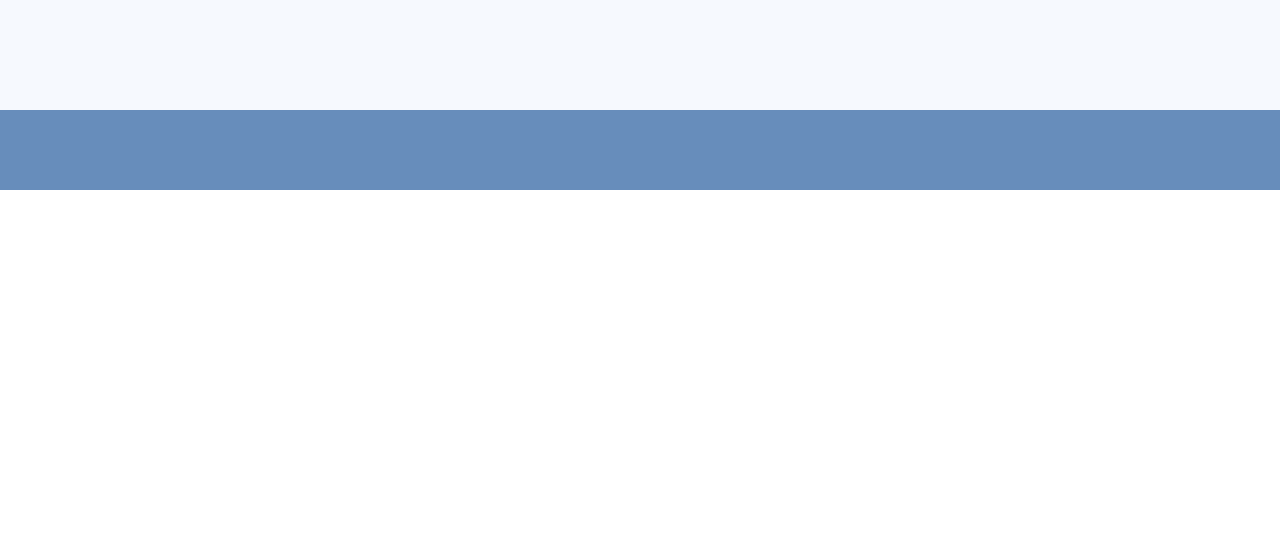
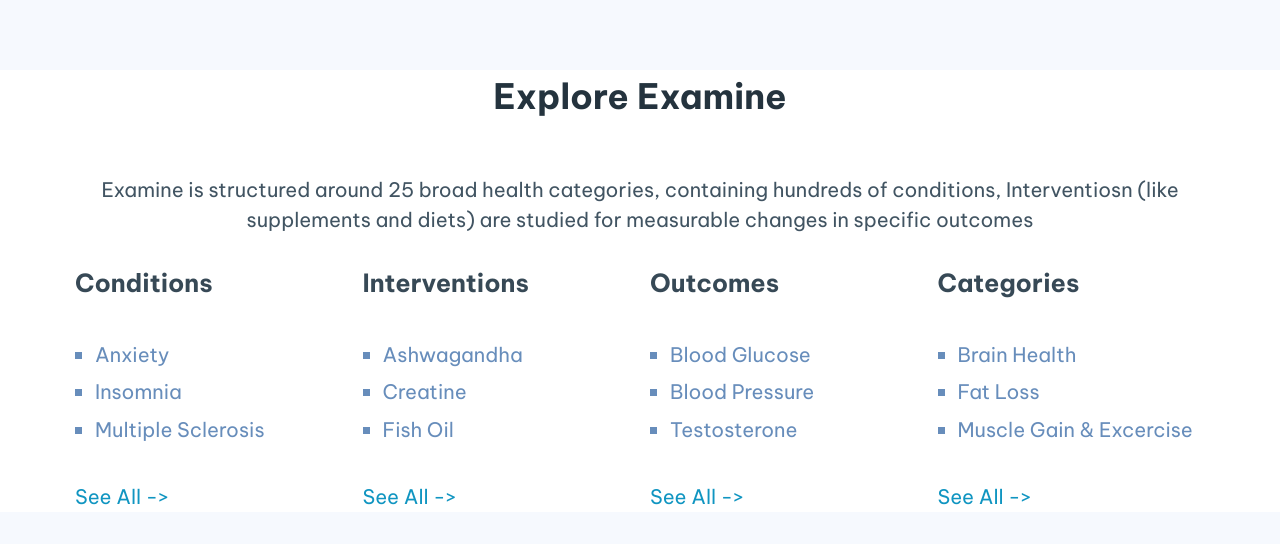
Before and after one commit to Nixteridakis/OpenSocietyDatabase, a SvelteKit app: page / in a window 1280 px wide. Shown: the part 1519-2063 px from the top of the page. Before the commit the page ends 1709 px from the top, so only its background shows below. Built offline with nearby package versions, Linux system fonts and the light colour scheme.

Commit message:
add dynamic route

```diff
--- a/src/lib/components/ExamineTopics.svelte
+++ b/src/lib/components/ExamineTopics.svelte
@@ -10,11 +10,28 @@
   let { name, subTopics } = $$props
 </script>
 
-<h4>
-  {name}
-</h4>
-{#each subTopics as subTopic}
-  <p>{subTopic}</p>
-{/each}
+<div>
+  <h4>
+    {name}
+  </h4>
+  <ul>
+    {#each subTopics as subTopic}
+      <li>{subTopic}</li>
+    {/each}
+  </ul>
+  <a href="#">See All -></a>
+</div>
 
-<a href="#">See All -></a>
+<style>
+  div {
+    display: flex;
+    flex-direction: column;
+    justify-content: center;
+    & li {
+      color: var(--clr-primary-600);
+    }
+  }
+  a {
+    margin-top: auto;
+  }
+</style>
--- a/src/routes/+layout.svelte
+++ b/src/routes/+layout.svelte
@@ -45,7 +45,7 @@
     }
   }
   footer {
-    padding: 2em 5em;
+    padding: 2em 5 em;
     background-color: var(--clr-primary-600);
   }
 </style>
--- a/src/routes/+page.svelte
+++ b/src/routes/+page.svelte
@@ -85,23 +85,29 @@
       <h3>"Stadtplanung und Wohen"</h3>
     </div>
   </section>
-  <!-- <section class="container">
+  <section class="container-fluid examine">
+    <div class="container">
+      <div class="examine--heading">
         <h2>Explore Examine</h2>
         <p>
-      Examine is structured around 25 broad health categories, containing hundreds of conditions, Interventiosn (like
-      supplements and diets) are studied for measurable changes in specific outcomes
+          Examine is structured around 25 broad health categories, containing hundreds of conditions, Interventiosn
+          (like supplements and diets) are studied for measurable changes in specific outcomes
         </p>
+      </div>
+      <div class="grid">
+        <ExamineTopics name="Conditions" subTopics={['Anxiety', 'Insomnia', 'Multiple Sclerosis']} />
         <ExamineTopics name="Interventions" subTopics={['Ashwagandha', 'Creatine', 'Fish Oil']} />
         <ExamineTopics name="Outcomes" subTopics={['Blood Glucose', 'Blood Pressure', 'Testosterone']} />
         <ExamineTopics name="Categories" subTopics={['Brain Health', 'Fat Loss', 'Muscle Gain & Excercise']} />
-  </section> -->
+      </div>
+    </div>
+  </section>
 </main>
 
 <style>
   .topics-container {
     display: grid;
     grid-template-columns: (1fr);
-
     gap: 0.5em;
     padding: 0.5em;
   }
@@ -125,4 +131,11 @@
     font-size: 1em;
     margin: 0 0 0 1rem;
   }
+  .examine {
+    padding: var(--block-spacing-vertical) 0E;
+    background-color: #fff;
+  }
+  .examine--heading {
+    text-align: center;
+  }
 </style>
```
Also changed, not shown: src/routes/[slug]/+page.js (added, +10 -0 lines), src/routes/[slug]/+page.svelte (added, +24 -0 lines). Lines whose indentation alone changed are shown as unchanged.
